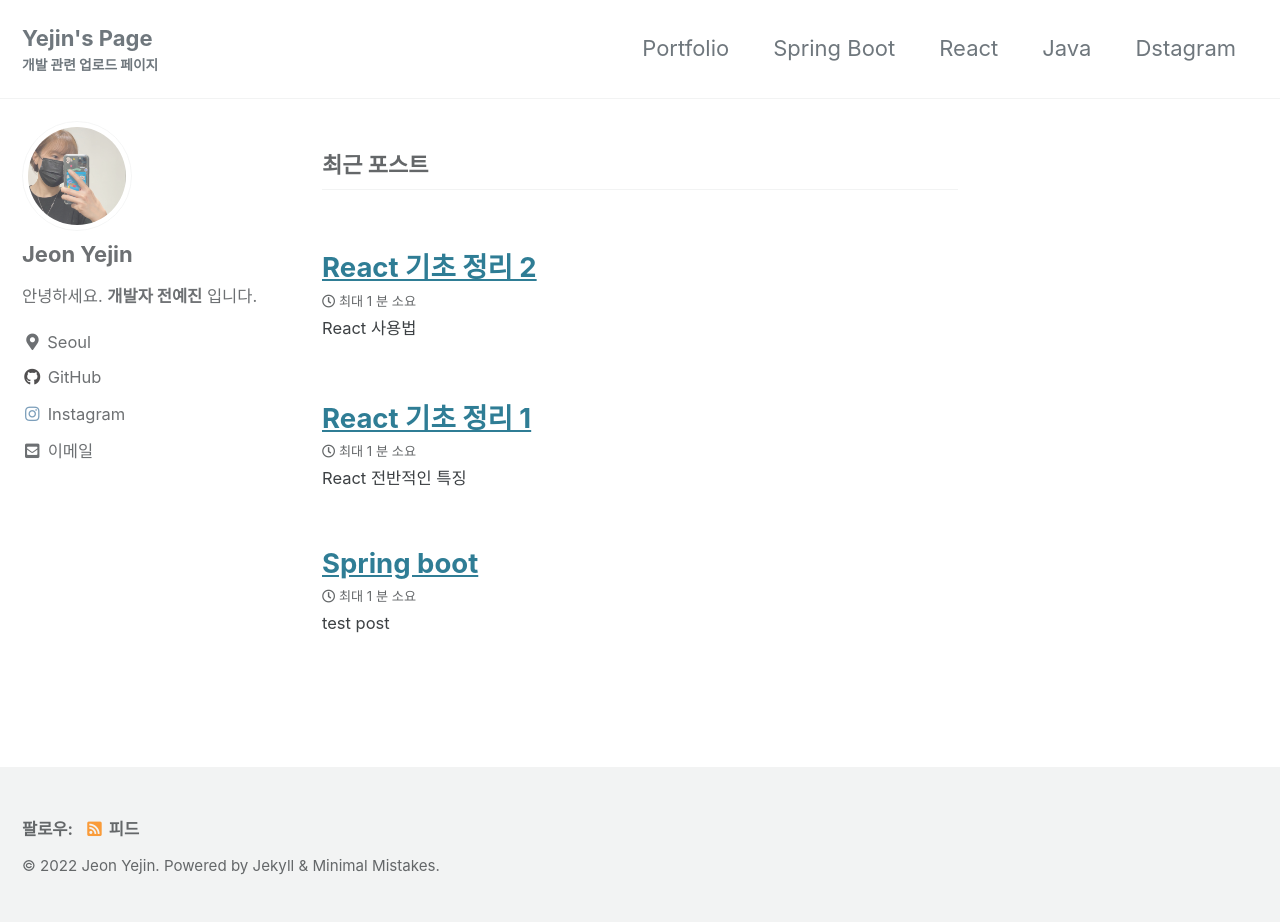
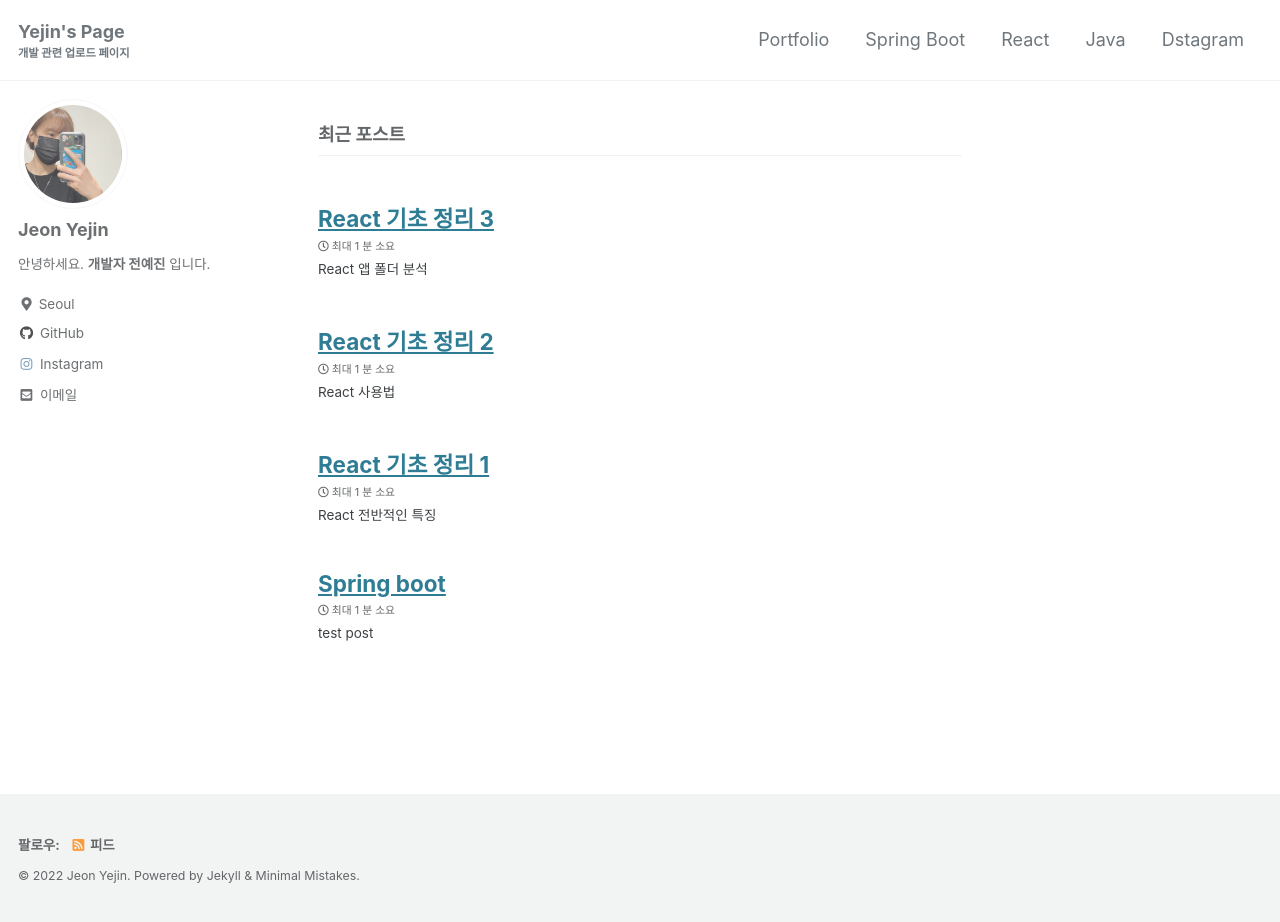
Before and after one commit to yejin-jeon-developer/git-page, a Jekyll site: the page built from index.html, in a window 1280 px wide and 922 px high. Built offline with Jekyll 4.4.1, drawn with Linux system fonts in a browser that asks for light colours; cached includes are drawn as plain includes; the list of posts is cut into pages by our own code.

Commit message:
font size 원복

````diff
--- /dev/null
+++ b/_posts/react/2022-03-31-react-basic-3.md
@@ -0,0 +1,26 @@
+---
+title:  "React 기초 정리 3"
+excerpt: "React 앱 폴더 분석"
+categories:
+  - react
+---
+## src 폴더
+index.js와 App.js 의 동작 방식이 중요
+
+1. index.js
+```js
+    import React from 'react';
+    import ReactDOM from 'react-dom';
+    import './index.css';
+    import App from './App';
+    import reportWebVitals from './reportWebVitals';
+
+    ReactDOM.render(
+    <React.StrictMode>
+    <App />
+    </React.StrictMode>,
+    document.getElementById('root')
+    );
+
+    reportWebVitals();
+```
--- a/_sass/minimal-mistakes/_reset.scss
+++ b/_sass/minimal-mistakes/_reset.scss
@@ -15,11 +15,11 @@ html {
   }
 
   @include breakpoint($large) {
-    font-size: 20px;
+    font-size: 18px;
   }
 
   @include breakpoint($x-large) {
-    font-size: 22px;
+    font-size: 18px;
   }
 
   -webkit-text-size-adjust: 100%;
````
Also changed, not shown: _posts/react/2022-03-31-react-basic-1.md (+12 -10 lines), _posts/react/2022-03-31-react-basic-2.md (+4 -2 lines).
